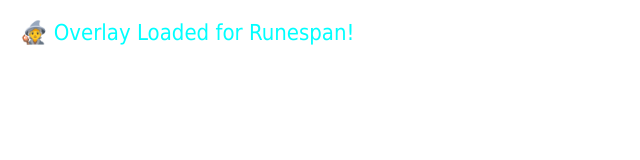
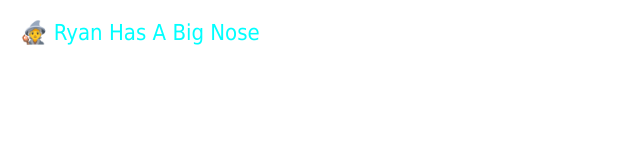
Before and after one commit to Jake01123/RunespanOverlay, a plain HTML site: page index.html in a window 1280 px wide. Shown: the whole page, without its empty margins (0-640 px from the left). Drawn offline with Linux system fonts and the light colour scheme.

Commit message:
Update index.html

```diff
--- a/index.html
+++ b/index.html
@@ -6,7 +6,7 @@
   <link rel="stylesheet" href="styles.css" />
 </head>
 <body>
-  <div id="overlay">🧙 Overlay Loaded for Runespan!</div>
+  <div id="overlay">🧙 Ryan Has A Big Nose</div>
   <script src="main.js"></script>
 </body>
 </html>
```
